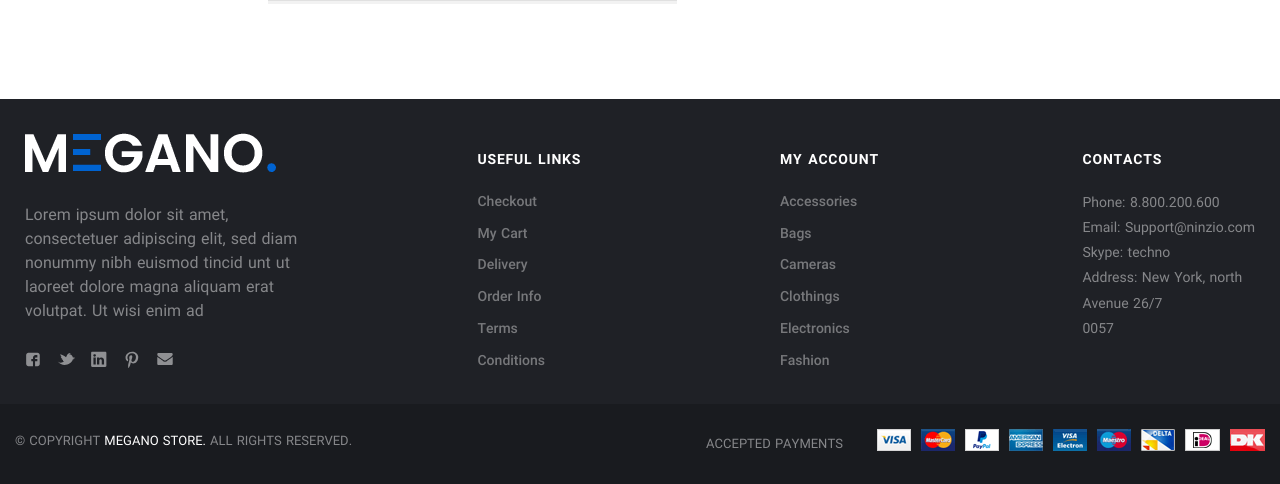
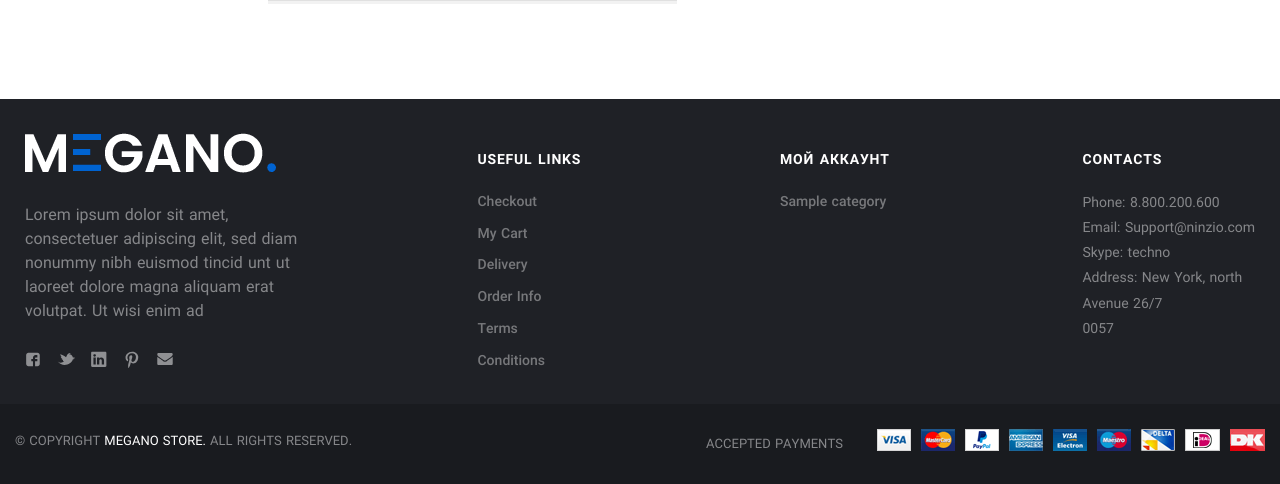
Before and after one commit to Molecula80/megano, a Django app: page / in a window 1280 px wide. Shown: the part 4837-5321 px from the top of the page. Run offline with Django 4.2, Linux system fonts and the light colour scheme; tables that the repository leaves empty hold one stand-in row (values such as "Sample post").

Commit message:
add categories context processor

```diff
--- /dev/null
+++ b/online_store/app_catalog/context_processors.py
@@ -0,0 +1,5 @@
+from .models import Category
+
+
+def categories(request):
+    return {'categories': Category.objects.filter(active=True).order_by('sort_index')}
--- a/online_store/app_catalog/templates/base.html
+++ b/online_store/app_catalog/templates/base.html
@@ -224,21 +224,11 @@
             </ul>
           </div>
           <div class="row-block">
-            <strong class="Footer-title">My Account
-            </strong>
+            <strong class="Footer-title">Мой аккаунт</strong>
             <ul class="menu menu_vt Footer-menu">
-              <li class="menu-item"><a class="menu-link" href="#">Accessories</a>
-              </li>
-              <li class="menu-item"><a class="menu-link" href="#">Bags</a>
-              </li>
-              <li class="menu-item"><a class="menu-link" href="#">Cameras</a>
-              </li>
-              <li class="menu-item"><a class="menu-link" href="#">Clothings</a>
-              </li>
-              <li class="menu-item"><a class="menu-link" href="#">Electronics</a>
-              </li>
-              <li class="menu-item"><a class="menu-link" href="#">Fashion</a>
-              </li>
+              {% for category in categories %}
+                <li class="menu-item"><a class="menu-link" href="#">{{ category.title }}</a></li>
+              {% endfor %}
             </ul>
           </div>
           <div class="row-block">
--- a/online_store/online_store/settings.py
+++ b/online_store/online_store/settings.py
@@ -66,6 +66,7 @@ TEMPLATES = [
                 'django.template.context_processors.request',
                 'django.contrib.auth.context_processors.auth',
                 'django.contrib.messages.context_processors.messages',
+                'app_catalog.context_processors.categories'
             ],
         },
     },
```
Also changed, not shown: 1 other file.
